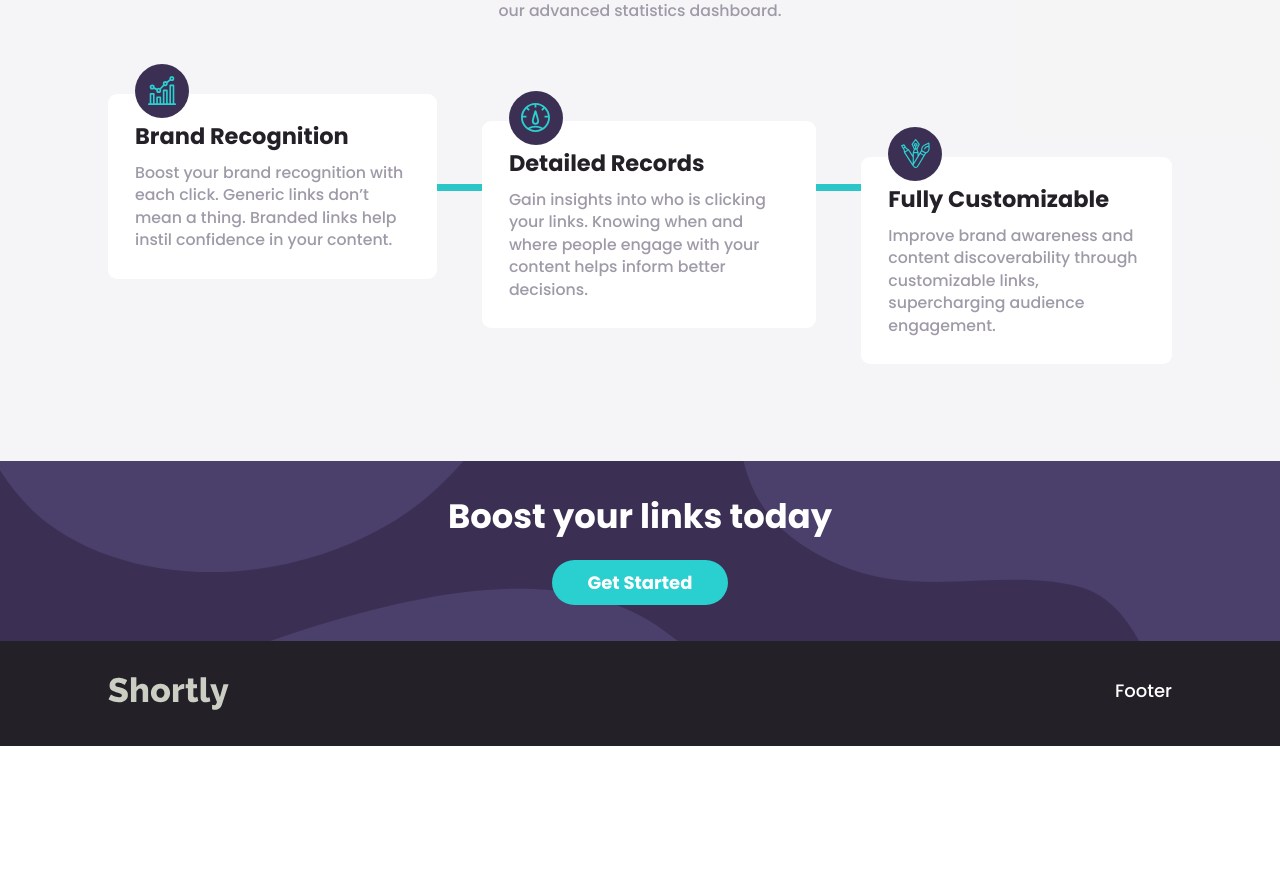
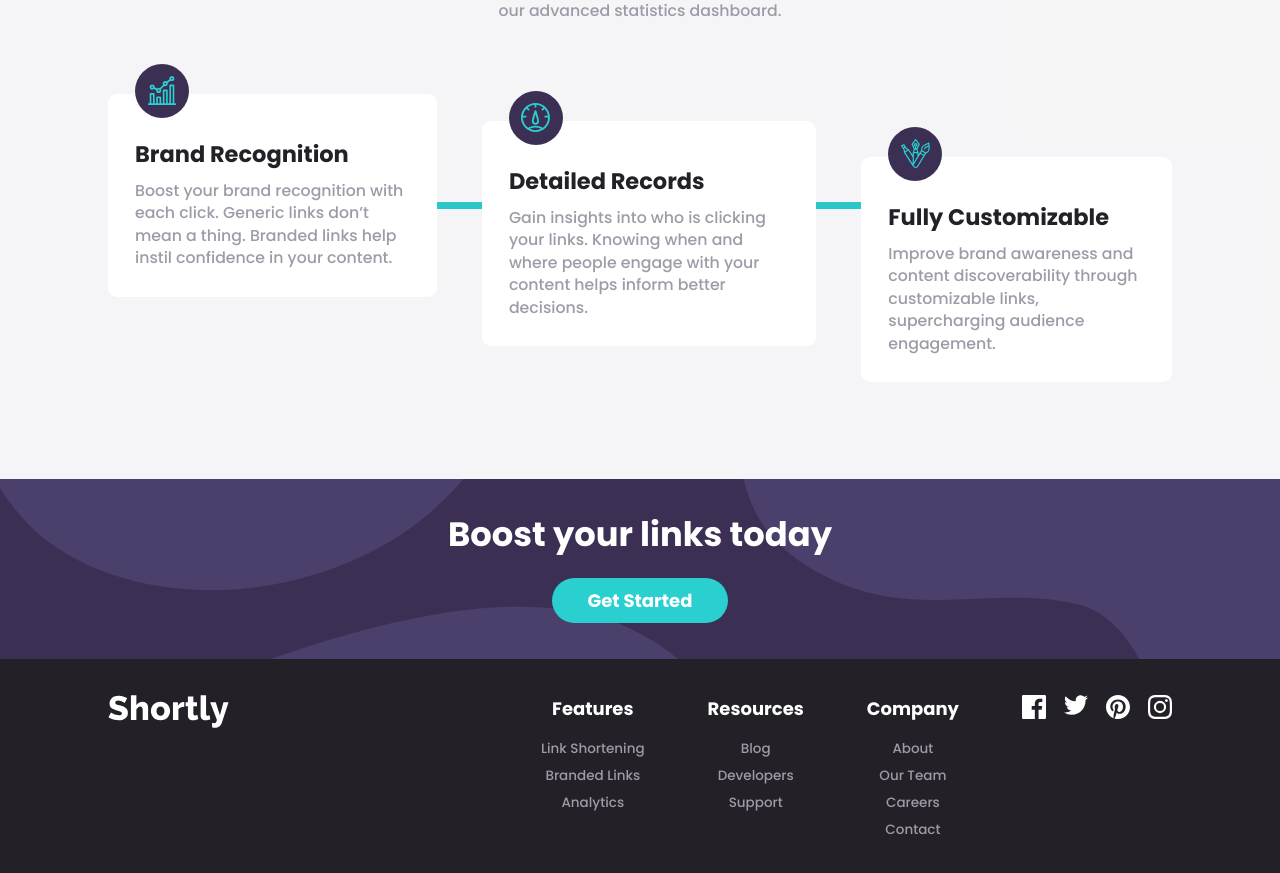
Before and after one commit to saroshfarhan/url-shortener, a React (Vite) app: page / in a window 1280 px wide. Shown: the part 880-1753 px from the top of the page. Before the commit the page ends 1626 px from the top, so only its background shows below. Built offline with nearby package versions, Linux system fonts and the light colour scheme.

Commit message:
footer completed.

```diff
--- a/src/components/footer.jsx
+++ b/src/components/footer.jsx
@@ -1,11 +1,97 @@
 import React from "react";
 import logo from "../assets/logo.svg";
+import facebook from "../assets/icon-facebook.svg";
+import twitter from "../assets/icon-twitter.svg";
+import pinterest from "../assets/icon-pinterest.svg";
+import instagram from "../assets/icon-instagram.svg";
+
 function Footer() {
   return (
     <div className="bg-neutral_very_dark_violet py-8">
-      <div className="container flex items-start justify-between px-3 text-white lg:mx-auto lg:px-[6rem]">
-        <img src={logo} alt="shortly logo" className="invert" />
-        <h1>Footer</h1>
+      <div className="container flex flex-col items-center justify-center gap-8 px-3 text-white lg:mx-auto lg:flex-row lg:items-start lg:justify-between lg:px-[6rem]">
+        <a href="#">
+          <img src={logo} alt="shortly logo" className="contrast-200 invert" />
+        </a>
+        <div className="flex flex-col gap-14 text-center lg:flex-row lg:items-start lg:justify-between">
+          <div id="features">
+            <a href="#" className="font-semibold text-white">
+              Features
+            </a>
+            <ul className="mt-4 grid gap-2 text-xs font-normal text-neutral_grayish_violet">
+              <li className="hover:text-primary_cyan">
+                <a href="#">Link Shortening</a>
+              </li>
+              <li className="hover:text-primary_cyan">
+                <a href="#">Branded Links</a>
+              </li>
+              <li className="hover:text-primary_cyan">
+                <a href="#">Analytics</a>
+              </li>
+            </ul>
+          </div>
+
+          <div id="resources">
+            <a href="#" className="font-semibold text-white">
+              Resources
+            </a>
+            <ul className="mt-4 grid gap-2 text-xs font-normal text-neutral_grayish_violet">
+              <li className="hover:text-primary_cyan">
+                <a href="#">Blog</a>
+              </li>
+              <li className="hover:text-primary_cyan">
+                <a href="#">Developers</a>
+              </li>
+              <li className="hover:text-primary_cyan">
+                <a href="#">Support</a>
+              </li>
+            </ul>
+          </div>
+
+          <div id="company">
+            <a href="#" className="font-semibold text-white">
+              Company
+            </a>
+            <ul className="mt-4 grid gap-2 text-xs font-normal text-neutral_grayish_violet">
+              <li className="hover:text-primary_cyan">
+                <a href="#">About</a>
+              </li>
+              <li className="hover:text-primary_cyan">
+                <a href="#">Our Team</a>
+              </li>
+              <li className="hover:text-primary_cyan">
+                <a href="#">Careers</a>
+              </li>
+              <li className="hover:text-primary_cyan">
+                <a href="#">Contact</a>
+              </li>
+            </ul>
+          </div>
+
+          <div id="socialIcons">
+            <ul className="flex gap-4">
+              <li>
+                <a href="#">
+                  <img src={facebook} alt="facebook page" />
+                </a>
+              </li>
+              <li>
+                <a href="#">
+                  <img src={twitter} alt="twitter page" />
+                </a>
+              </li>
+              <li>
+                <a href="#">
+                  <img src={pinterest} alt="pinterest page" />
+                </a>
+              </li>
+              <li>
+                <a href="#">
+                  <img src={instagram} alt="instagram page" />
+                </a>
+              </li>
+            </ul>
+          </div>
+        </div>
       </div>
     </div>
   );
--- a/src/components/statistics.jsx
+++ b/src/components/statistics.jsx
@@ -35,7 +35,7 @@ function Statistics() {
             <img src={stat.img} alt={stat.title} className="w-[1.6rem]" />
           </div>
 
-          <h1 className="text-center text-xl font-semibold text-neutral_very_dark_violet lg:text-left">
+          <h1 className="mt-4 text-center text-xl font-semibold text-neutral_very_dark_violet lg:text-left">
             {stat.title}
           </h1>
           <h2 className="mt-2 text-center text-sm text-neutral_grayish_violet lg:text-left">
```
